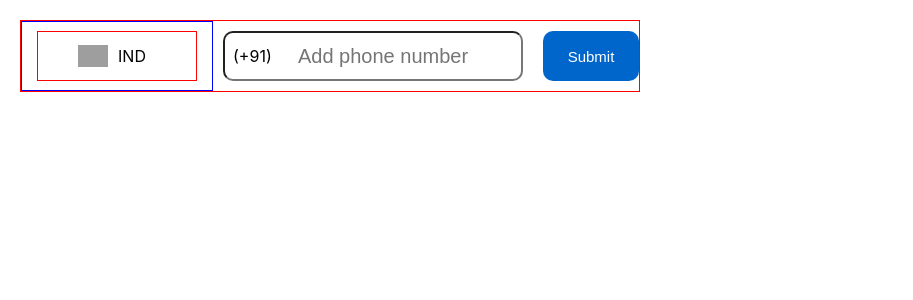
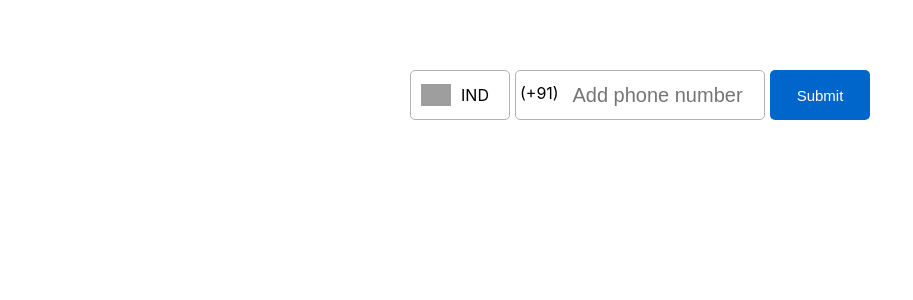
Before and after one commit to amalvarghese593/Latest-combobox, a React (Create React App) app: page / in a window 1280 px wide. Shown: the top 300 px of the page, without its empty margins (0-913 px from the left). Built offline with nearby package versions, Linux system fonts and the light colour scheme; grey boxes are pictures that could not be loaded.

Commit message:
UI updated

```diff
--- a/src/components/Combobox.js
+++ b/src/components/Combobox.js
@@ -23,19 +23,19 @@ export const Combobox = () => {
     flag: img1,
   });
 
-  const initialDropdownClass = [
-    { id: 0, class: "dropdown" },
-    { id: 1, class: "dropdown2" },
-  ];
+  // const initialDropdownClass = [
+  //   { id: 0, class: "dropdown" },
+  //   { id: 1, class: "dropdown2" },
+  // ];
 
-  const [dropdownClass, setDropdownClass] = useState();
+  // const [dropdownClass, setDropdownClass] = useState();
   // const initialPhoneNumber = { id: null, phoneNumber: "" };
   const [phoneNumber, setPhoneNumber] = useState([]);
   function hide() {
-    document.getElementById("thing").style.display = "none";
+    document.getElementById("country-box").style.display = "none";
   }
   function unhide() {
-    document.getElementById("thing").style.display = "block";
+    document.getElementById("country-box").style.display = "block";
   }
   const handleChange = (event) => {
     setPhoneNumber({ ...phoneNumber, ph: event.target.value });
@@ -63,7 +63,7 @@ export const Combobox = () => {
             className="dropdown"
             tabIndex="0"
             // onclick={(style.display = "none")}
-            id="thing"
+            id="country-box"
           >
             {data.map((item) => {
               return (
@@ -87,11 +87,15 @@ export const Combobox = () => {
           <input
             type="text"
             placeholder="Add phone number"
-            className="input-phone-styling"
             onChange={handleChange}
           />
         </div>
-        <input type="submit" value="Submit" className="input-submit" />
+        <input
+          type="submit"
+          value="Submit"
+          className="input-submit"
+          onSubmit={handleSubmit}
+        />
       </div>
       {/* <input type="submit" value="Submit" className="input-submit" /> */}
       {/* </div> */}
--- a/src/components/combobox.css
+++ b/src/components/combobox.css
@@ -6,10 +6,19 @@
 .combo-wrapper {
   /* border: 1px solid red; */
   padding: 20px;
-  width: 100vw;
+  width: 100%;
   height: 100vh;
+  display: flex;
+  justify-content: center;
 }
-.input-country-styling {
+.country-phone-wrapper {
+  /* border: 1px solid red; */
+  display: flex;
+  width: 500px;
+  margin: 20px;
+  padding: 20px;
+}
+/* .input-country-styling {
   width: 200px;
   height: 50px;
   margin: 10px;
@@ -18,29 +27,21 @@
   font-size: 20px;
   outline: none;
   overflow-y: scroll;
-}
+} */
 
-.input-phone-styling {
-  width: 300px;
-  height: 50px;
-  margin: 10px;
-  text-align: center;
-  font-size: 20px;
-  border-radius: 10px;
-  outline: none;
-}
 .input-submit {
   height: 50px;
   width: 100px;
-  border-radius: 10px;
+  border-radius: 5px;
   outline: none;
   border: none;
   font-size: 15px;
   transition: 0.5s ease;
   color: #fff;
   background-color: #06c;
-  margin: auto;
-  margin-left: 10px;
+  /* margin: auto; */
+  /* margin-left: 10px; */
+  margin-top: 10px;
 }
 .input-submit:hover {
   background-color: #00aaff;
@@ -54,13 +55,15 @@
   display: flex;
   /* padding: 20px; */
   background-color: #ecf0f3;
-  border-bottom: 2px solid #b1b1b1;
-  border-left: 2px solid #b1b1b1;
-  border-right: 2px solid #b1b1b1;
-  width: 200px;
+  background-color: #fff;
+  border-bottom: 1px solid #b1b1b1;
+  border-left: 1px solid #b1b1b1;
+  border-right: 1px solid #b1b1b1;
+  /* border: 1px solid #b1b1b1; */
+  width: 100%;
   height: 50px;
   /* justify-content: center; */
-  padding-left: 20px;
+  padding-left: 10px;
   align-items: center;
   /* margin-bottom: 5px; */
   /* border-radius: 10px; */
@@ -74,9 +77,9 @@
   margin: 5px;
 }
 .country-container {
-  width: 200px;
+  width: 100px;
   height: 70px;
-  border: 1px solid blue;
+  /* border: 1px solid blue; */
   display: flex;
   justify-content: center;
   align-items: center;
@@ -84,47 +87,56 @@
 }
 .input-container {
   /* border: 1px solid blue; */
-  width: 320px;
+  width: 260px;
+  height: 70px;
   position: relative;
 }
 .input-container span {
   position: absolute;
-  left: 20px;
-  top: 25px;
+  left: 10px;
+  top: 23px;
   /* border: 1px solid red; */
 }
 .input-container input {
-  padding-left: 20px;
+  padding-left: 35px;
+  border: 1px solid #b1b1b1;
+  width: 250px;
+  height: 50px;
+  margin-top: 10px;
+  text-align: center;
+  font-size: 20px;
+  border-radius: 5px;
+  outline: none;
 }
 .input-container input:focus {
-  border: 2px solid blue;
+  border: 2px solid #555d50;
 }
-.country-phone-wrapper {
-  border: 1px solid red;
-  display: flex;
-  width: 50%;
-}
+
 .country-selected {
-  width: 160px;
+  width: 100%;
   height: 50px;
-  border: 1px solid red;
+  border: 1px solid #b1b1b1;
   display: flex;
   justify-content: center;
   align-items: center;
+  border-radius: 5px;
 }
 .country-selected div {
   margin: 10px;
 }
 .country-selected:focus {
-  border: 2px solid #000;
+  border: 2px solid #555d50;
 }
 .dropdown {
-  width: 200px;
+  width: 170px;
   /* border: 2px solid green; */
-  height: 180px;
+  height: 200px;
   position: absolute;
-  margin-top: 260px;
+  /* margin-top: 260px; */
+  top: 60px;
+  left: 0;
   display: none;
+  /* overflow-y: scroll; */
   /* display: flex; */
   /* flex-direction: column;
   justify-content: center;
```
